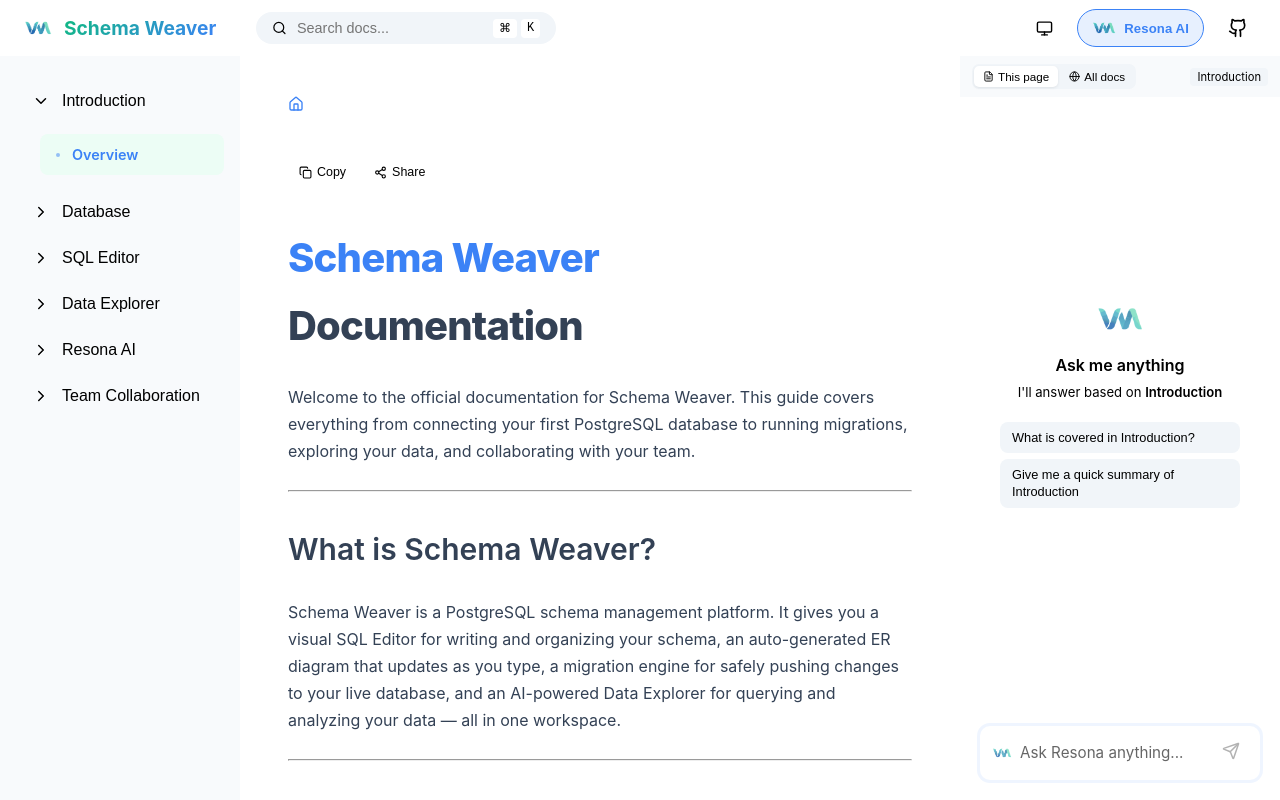
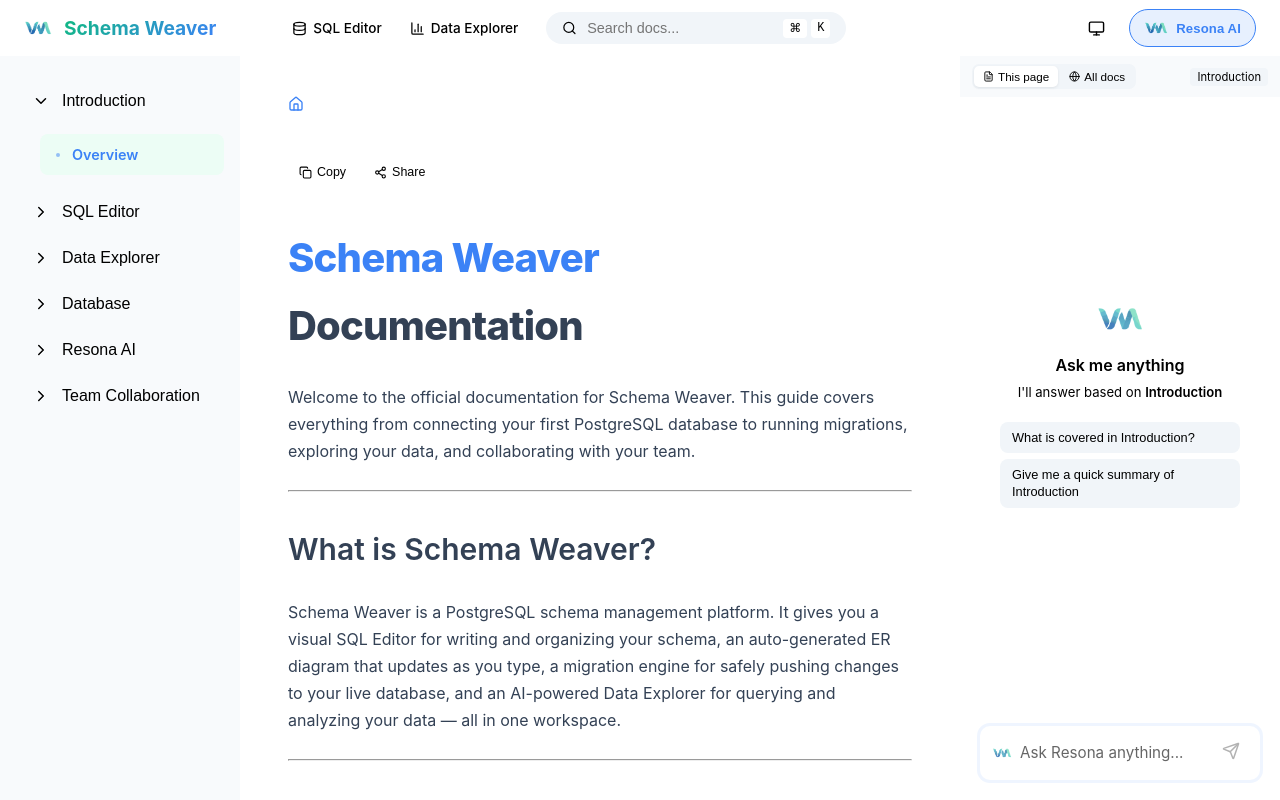
Before and after one commit to Lnxtanx/sw-docs, a React (Vite) app: page /introduction in a window 1280 px wide. Built offline with nearby package versions, Linux system fonts and the light colour scheme; no server answers.

Commit message:
fix: trailing slash SEO bug, sidebar order, mobile AI panel, header UX improvements

```diff
--- a/public/_nav-tree.json
+++ b/public/_nav-tree.json
@@ -6,44 +6,6 @@
       {
         "title": "Overview",
         "href": "/introduction"
-      }
-    ]
-  },
-  {
-    "title": "Database",
-    "href": "/database",
-    "children": [
-      {
-        "title": "Overview",
-        "href": "/database"
-      },
-      {
-        "title": "Adding a Connection",
-        "href": "/database/adding-a-connection"
-      },
-      {
-        "title": "Connection Dashboard",
-        "href": "/database/connection-dashboard"
-      },
-      {
-        "title": "Pull, Diff & Push",
-        "href": "/database/pull-diff-push"
-      },
-      {
-        "title": "Migrations",
-        "href": "/database/migrations"
-      },
-      {
-        "title": "Drift Detection",
-        "href": "/database/drift-detection"
-      },
-      {
-        "title": "History & Rollback",
-        "href": "/database/history-rollback"
-      },
-      {
-        "title": "Terminal & sw Commands",
-        "href": "/database/terminal"
       }
     ]
   },
@@ -148,6 +110,44 @@
     ]
   },
   {
+    "title": "Database",
+    "href": "/database",
+    "children": [
+      {
+        "title": "Overview",
+        "href": "/database"
+      },
+      {
+        "title": "Adding a Connection",
+        "href": "/database/adding-a-connection"
+      },
+      {
+        "title": "Connection Dashboard",
+        "href": "/database/connection-dashboard"
+      },
+      {
+        "title": "Pull, Diff & Push",
+        "href": "/database/pull-diff-push"
+      },
+      {
+        "title": "Migrations",
+        "href": "/database/migrations"
+      },
+      {
+        "title": "Drift Detection",
+        "href": "/database/drift-detection"
+      },
+      {
+        "title": "History & Rollback",
+        "href": "/database/history-rollback"
+      },
+      {
+        "title": "Terminal & sw Commands",
+        "href": "/database/terminal"
+      }
+    ]
+  },
+  {
     "title": "Resona AI",
     "href": "/resona-ai",
     "children": [
--- a/src/App.css
+++ b/src/App.css
@@ -212,6 +212,39 @@
 .header-icon-link:hover {
   color: var(--text-main);
   background: var(--bg-hover);
+}
+
+/* ── Desktop product nav links ────────────────────────────────────────────── */
+.header-product-nav {
+  display: flex;
+  align-items: center;
+  gap: 0.25rem;
+  margin-left: 0.5rem;
+  padding-left: 1rem;
+  border-left: 1px solid var(--border-color);
+}
+
+.header-product-link {
+  display: flex;
+  align-items: center;
+  gap: 6px;
+  padding: 0.4rem 0.75rem;
+  border-radius: 6px;
+  color: var(--text-muted);
+  text-decoration: none;
+  font-size: 0.85rem;
+  font-weight: 500;
+  transition: all 0.2s ease;
+}
+
+.header-product-link:hover {
+  background: var(--bg-hover);
+  color: var(--text-main);
+}
+
+.header-product-link.active {
+  color: var(--accent-color);
+  background: var(--bg-active);
 }
 
 .header-ai-btn {
@@ -751,6 +784,9 @@
   .header-title { display: none; }
   .header-logo-container { margin-right: 0.5rem; gap: 8px; }
 
+  /* Hide product nav links on mobile */
+  .header-product-nav { display: none; }
+
   /* Shrink search bar */
   .search-bar { width: 160px; padding: 0.4rem 0.6rem; }
   .search-kbd-container { display: none; } /* hide Cmd+K hint on mobile */
--- a/src/components/layout/DocsLayout.tsx
+++ b/src/components/layout/DocsLayout.tsx
@@ -1,4 +1,4 @@
-import React, { useState, useCallback } from 'react';
+import React, { useState, useCallback, useEffect } from 'react';
 import { Sidebar } from './Sidebar.js';
 import { Header } from './Header.js';
 import { TableOfContents } from './TableOfContents.js';
@@ -13,10 +13,15 @@
   slug: string;
 }
 
+function isMobileViewport(): boolean {
+  return typeof window !== 'undefined' && window.innerWidth <= 768;
+}
+
 export function DocsLayout() {
   const [sidebarOpen, setSidebarOpen]   = useState(false);
   const [headings, setHeadings]         = useState<Heading[]>([]);
-  const [aiPanelOpen, setAiPanelOpen]   = useState(true);
+  // On desktop AI panel starts open; on mobile it starts closed
+  const [aiPanelOpen, setAiPanelOpen]   = useState(() => !isMobileViewport());
   const [pageContext, setPageContext]    = useState<PageContext | null>(null);
   const location = useLocation();
 
@@ -27,6 +32,17 @@
     document.querySelector('.main-content')?.scrollTo(0, 0);
     document.querySelector('.content-wrapper')?.scrollTo(0, 0);
   }, [location.pathname]);
+
+  // If the viewport crosses the mobile threshold, auto-close the AI panel
+  useEffect(() => {
+    const handleResize = () => {
+      if (isMobileViewport()) {
+        setAiPanelOpen(false);
+      }
+    };
+    window.addEventListener('resize', handleResize);
+    return () => window.removeEventListener('resize', handleResize);
+  }, []);
 
   const toggleAiPanel = useCallback(() => setAiPanelOpen(o => !o), []);
 
--- a/src/components/layout/Header.tsx
+++ b/src/components/layout/Header.tsx
@@ -1,5 +1,6 @@
 import React, { useEffect, useState } from 'react';
-import { Search, Github, Menu, Sun, Moon, Monitor } from 'lucide-react';
+import { Search, Menu, Sun, Moon, Monitor, Database, BarChart3 } from 'lucide-react';
+import { Link } from 'react-router-dom';
 import { useTheme } from '../../hooks/useTheme.js';
 import type { Theme } from '../../hooks/useTheme.js';
 
@@ -51,10 +52,22 @@
             <Menu size={20} />
           </button>
 
-          <div className="header-logo-container" style={{ display: 'flex', alignItems: 'center', gap: '12px', marginRight: '1.5rem', userSelect: 'none' }}>
+          <Link to="/introduction" className="header-logo-container" style={{ display: 'flex', alignItems: 'center', gap: '12px', marginRight: '1.5rem', userSelect: 'none', textDecoration: 'none' }}>
              <img src="/resona.png" alt="Schema Weaver Logo" style={{ height: '28px', width: '28px', objectFit: 'contain' }} />
              <span className="header-title">Schema Weaver</span>
-          </div>
+          </Link>
+
+          {/* Desktop-only product nav links */}
+          <nav className="header-product-nav">
+            <Link to="/sql-editor" className="header-product-link">
+              <Database size={15} />
+              <span>SQL Editor</span>
+            </Link>
+            <Link to="/data-explorer" className="header-product-link">
+              <BarChart3 size={15} />
+              <span>Data Explorer</span>
+            </Link>
+          </nav>
 
           <div className="search-bar" onClick={() => setSearchOpen(true)}>
             <Search size={16} className="search-icon" />
@@ -89,16 +102,6 @@
             </div>
             <span className="header-ai-label">Resona AI</span>
           </button>
-
-          <a
-            href="https://github.com/Lnxtanx/schema-weaver"
-            target="_blank"
-            rel="noopener noreferrer"
-            className="header-icon-link"
-            aria-label="GitHub Repository"
-          >
-            <Github size={20} />
-          </a>
         </div>
       </header>
 
--- a/src/pages/DocPage.tsx
+++ b/src/pages/DocPage.tsx
@@ -263,7 +263,9 @@
 export function DocPage() {
   const { '*': catchAll } = useParams<{ '*': string }>();
   const { setHeadings, setPageContext } = useOutletContext<OutletContext>();
-  const slug = catchAll || '';
+  // Normalize slug: remove trailing slashes to prevent 404s for URLs like /introduction/
+  const rawSlug = catchAll || '';
+  const slug = rawSlug.replace(/\/+$/, '');
   const { content, loading, error } = useDocContent(slug);
 
   const [copied, setCopied] = useState(false);
@@ -313,7 +315,9 @@
       return;
     }
 
-    const pathname = window.location.pathname;
+    // Normalize pathname: remove trailing slashes for canonical URLs
+    const rawPathname = window.location.pathname;
+    const pathname = rawPathname.replace(/\/+$/, '') || '/';
 
     if (error || !content) {
       applyNotFoundHead(pathname);
```
Also changed, not shown: public/_content-manifest.json, 1 other file (tests, documents, lock files or other folders).
